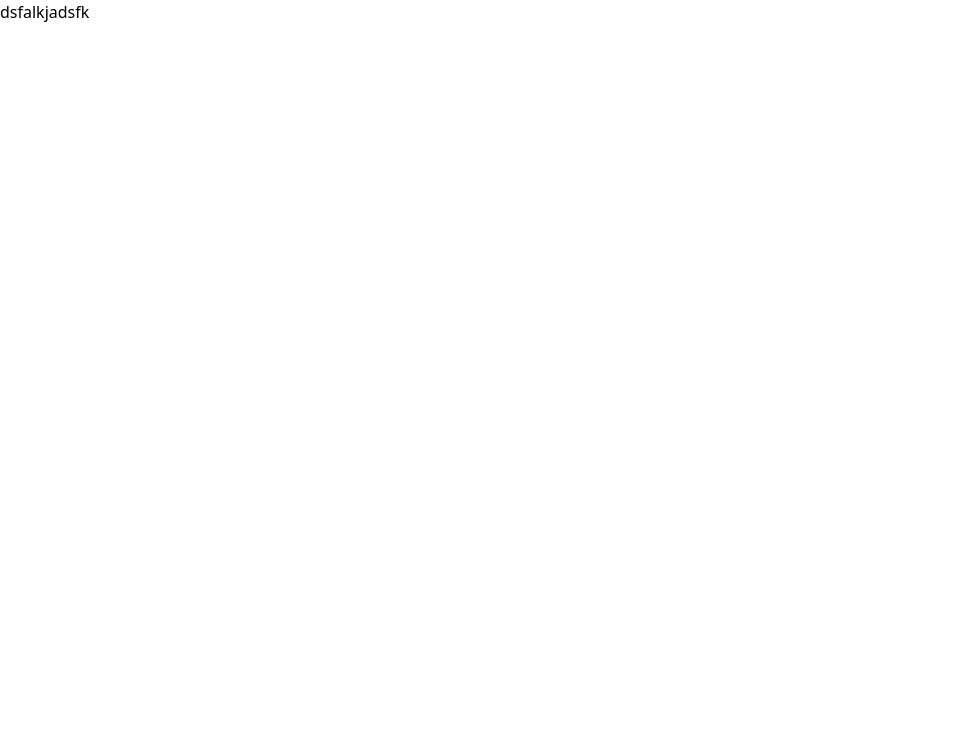
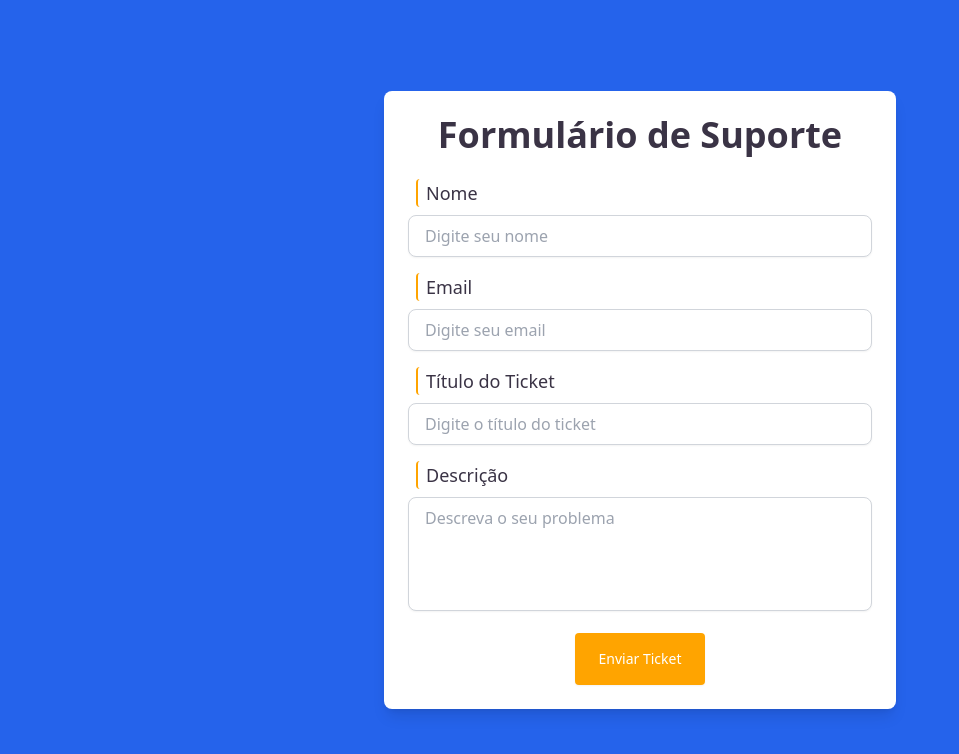
Before and after one commit to ByOnez/TicketDiscordWebhook, a React (Vite) app: page /ticket in a window 1280 px wide. Shown: the top 754 px of the page, without its empty margins (0-959 px from the left). Built offline with nearby package versions, Linux system fonts and the light colour scheme.

Commit message:
refactor: form page

```diff
--- a/src/components/Ticket.tsx
+++ b/src/components/Ticket.tsx
@@ -1,7 +1,100 @@
-export default function Ticket() {
-    return(
-        <div className="flex">
-            <h1>dsfalkjadsfk</h1>
+import { useState } from "react";
+import { FormValues } from "../types/Ticket";
+
+interface TicketProps {
+    onSubmit: (formValues: FormValues) => void;
+}
+
+export default function Ticket({ onSubmit }: TicketProps) {
+    const [formValues, setFormValues] = useState<FormValues>({
+        name: "",
+        email: "",
+        title: "",
+        description: "",
+    });
+
+    const handleChange = (e: React.ChangeEvent<HTMLInputElement | HTMLTextAreaElement>) => {
+        const { id, value } = e.target;
+        setFormValues((prevValues) => ({
+            ...prevValues,
+            [id]: value,
+        }));
+    };
+
+    const handleSubmit = (e: React.FormEvent) => {
+        e.preventDefault();
+        const isFormComplete = Object.values(formValues).every(value => value.trim() !== "");
+        if (isFormComplete) {
+            onSubmit(formValues);
+        } else {
+            console.log("Por favor, preencha todos os campos.");
+        }
+    };
+
+    const formInputs = [
+        {
+            id: "name",
+            label: "Nome",
+            placeholder: "Digite seu nome",
+            type: "text",
+        },
+        {
+            id: "email",
+            label: "Email",
+            placeholder: "Digite seu email",
+            type: "email",
+        },
+        {
+            id: "title",
+            label: "Título do Ticket",
+            placeholder: "Digite o título do ticket",
+            type: "text",
+        },
+        {
+            id: "description",
+            label: "Descrição",
+            placeholder: "Descreva o seu problema",
+            type: "textarea",
+        },
+    ];
+
+    return (
+        <div className="bg-ticket-azure w-full h-screen flex justify-center items-center">
+            <div className="bg-white p-6 rounded-lg shadow-lg w-full max-w-lg">
+                <h1 className="text-ticket-text font-bold text-4xl text-center mb-6">Formulário de Suporte</h1>
+                <form className="flex flex-col space-y-4 mt-6" onSubmit={handleSubmit}>
+                    {formInputs.map((input) => (
+                        input.type !== "textarea" ? (
+                            <label key={input.id} htmlFor={input.id}>
+                                <p className="text-ticket-text text-left pl-2 text-lg border-l-2 rounded border-ticket-amber mb-2 ml-2 font-medium">{input.label}</p>
+                                <input
+                                    type={input.type}
+                                    id={input.id}
+                                    className="w-full p-2 px-4 border border-gray-300 rounded-lg shadow-sm focus:outline-none focus:ring-2 focus:ring-ticket-amber font-medium"
+                                    placeholder={input.placeholder}
+                                    value={formValues[input.id as keyof FormValues]}
+                                    onChange={handleChange}
+                                />
+                            </label>
+                        ) : (
+                            <label key={input.id} htmlFor={input.id}>
+                                <p className="text-ticket-text text-left pl-2 text-lg border-l-2 rounded border-ticket-amber mb-2 ml-2 font-medium">{input.label}</p>
+                                <textarea
+                                    id={input.id}
+                                    className="w-full p-2 px-4 border border-gray-300 rounded-lg shadow-sm focus:outline-none focus:ring-2 focus:ring-ticket-amber font-medium resize-none"
+                                    rows={4}
+                                    placeholder={input.placeholder}
+                                    value={formValues[input.id as keyof FormValues]}
+                                    onChange={handleChange}
+                                />
+                            </label>
+                        )
+                    ))}
+                    <button type="submit" className="bg-ticket-amber text-white text-sm font-medium px-6 py-4 rounded mt-4 shadow-sm mx-auto">
+                        Enviar Ticket
+                    </button>
+                </form>
+            </div>
         </div>
-    )
+    );
 }
--- /dev/null
+++ b/src/types/Ticket.d.ts
@@ -0,0 +1,6 @@
+export interface FormValues {
+    name: string;
+    email: string;
+    title: string;
+    description: string;
+}
```
